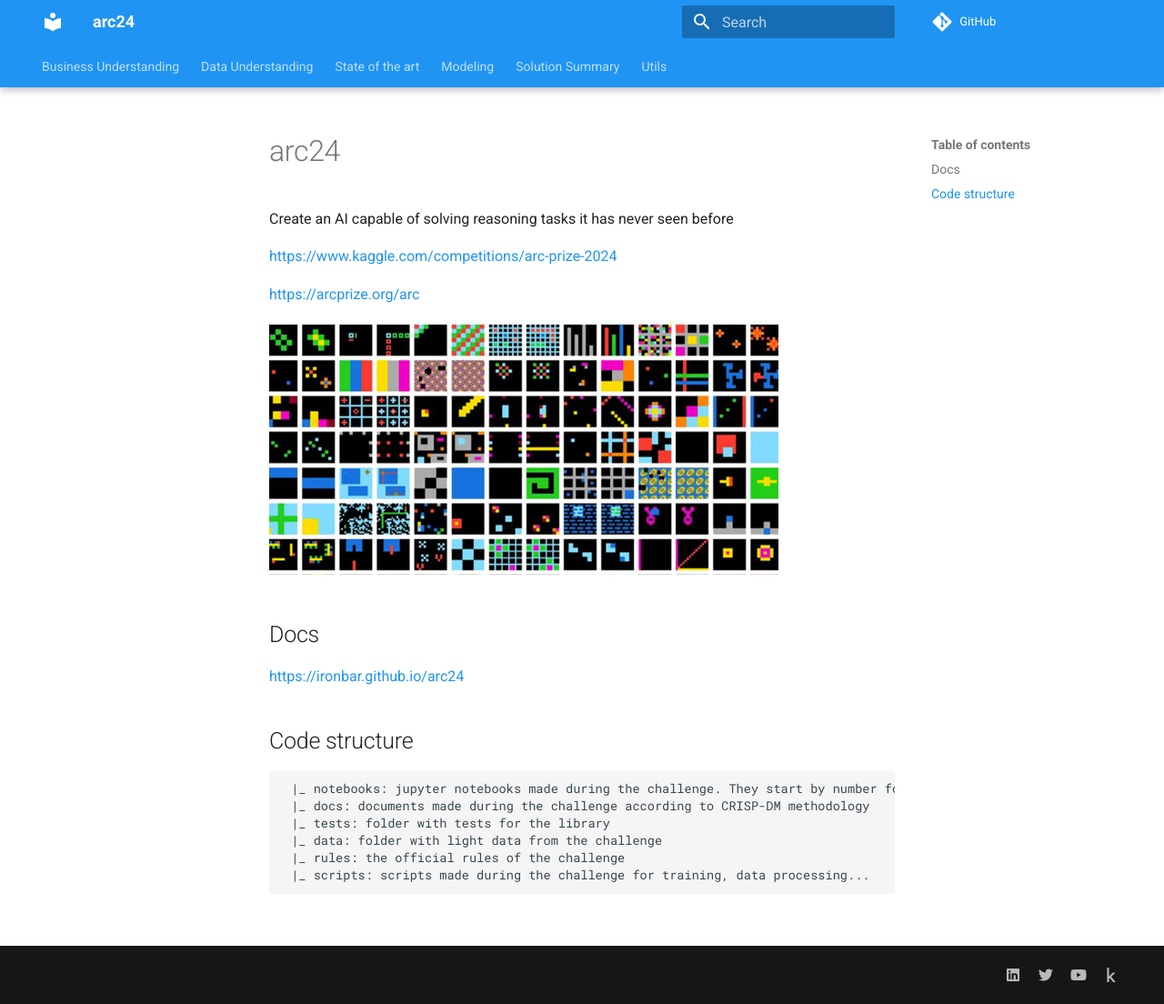
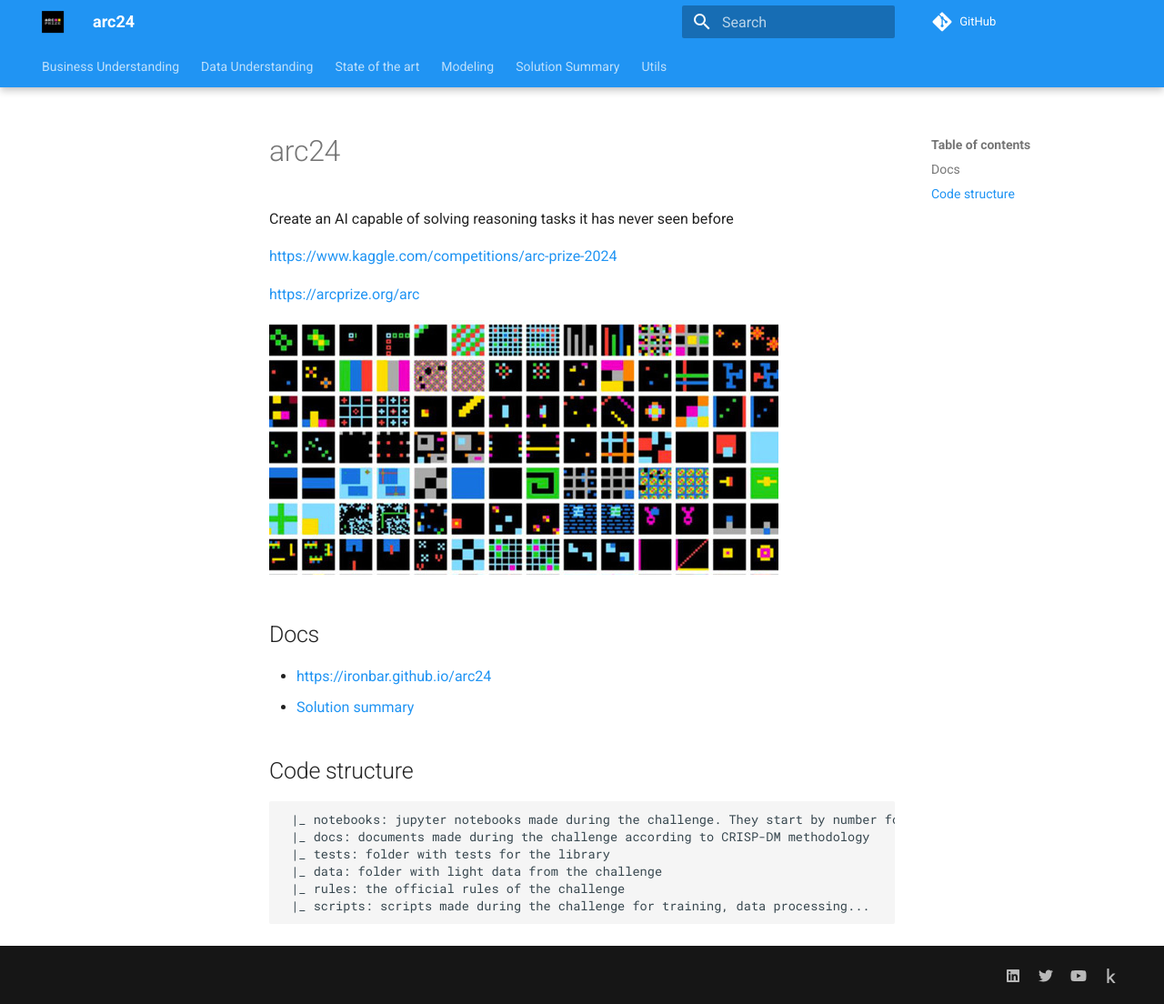
Before and after one commit to zhengjunyao-work/arc24, an MkDocs documentation site: the page built from docs/README.md, in a window 1280 px wide and 1104 px high. Shown: the whole window at 91% size. Built offline with MkDocs 1.6.1 and Material for MkDocs 9.7.7, drawn with Linux system fonts in a browser that asks for light colours; comment, search, counter and statistics services are not loaded.

Commit message:
Updated website logos

```diff
--- a/docs/README.md
+++ b/docs/README.md
@@ -10,7 +10,8 @@ Create an AI capable of solving reasoning tasks it has never seen before
 
 ## Docs
 
-[https://ironbar.github.io/arc24](https://ironbar.github.io/arc24)
+- [https://ironbar.github.io/arc24](https://ironbar.github.io/arc24)
+- [Solution summary](05_Solution_Summary.md)
 
 ## Code structure
 
--- a/mkdocs.yml
+++ b/mkdocs.yml
@@ -20,9 +20,8 @@ theme:
     - navigation.expand
     - navigation.indexes
     - navigation.top
-  # TODO: update this logos
-  # logo: res/brain-20-256.png
-  # favicon: res/brain-20-256.png
+  logo: res/arc_icon.jpg
+  favicon: res/arc_icon.jpg
 
 markdown_extensions:
   - admonition
```
Also changed, not shown: docs/res/arc_icon.jpg (added).
